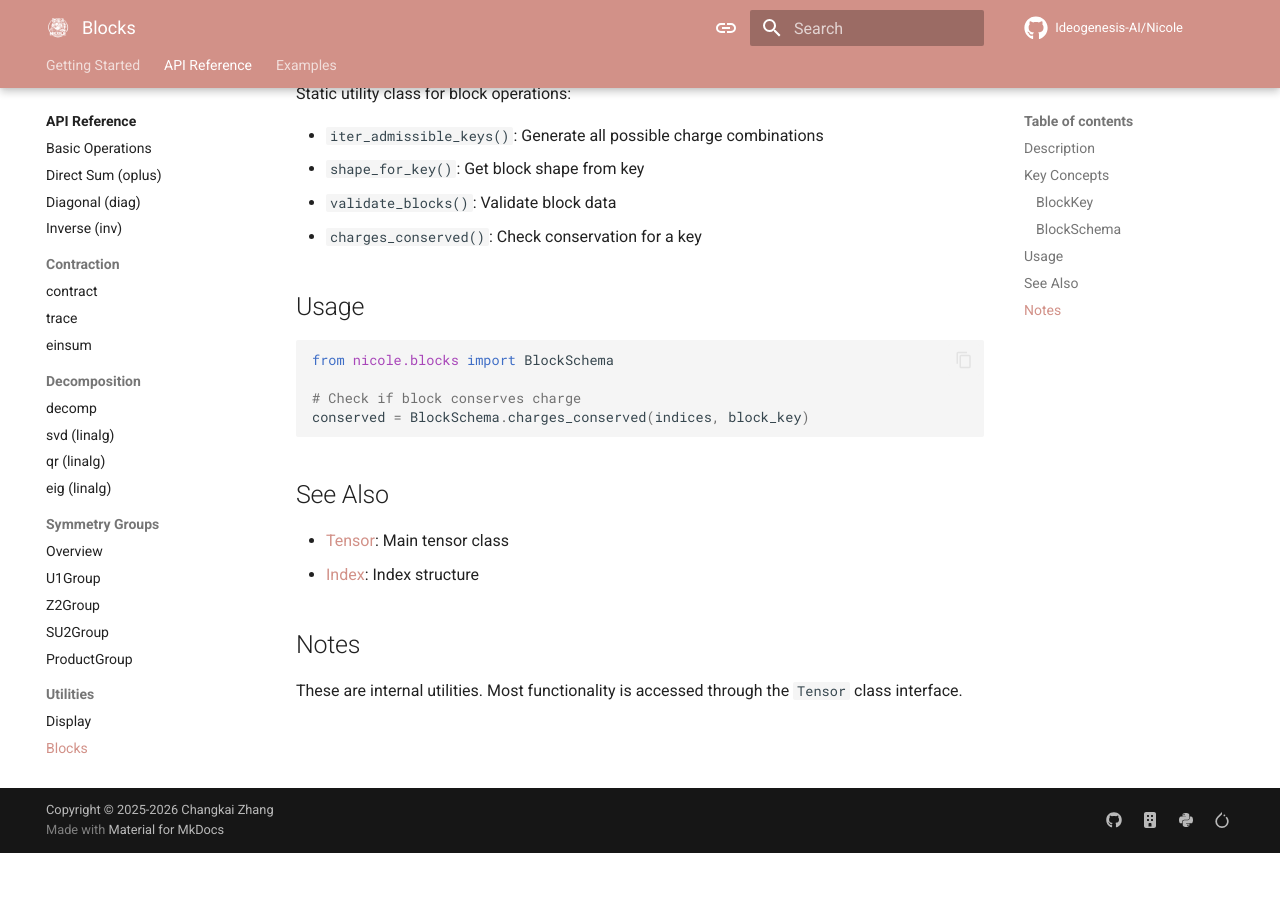
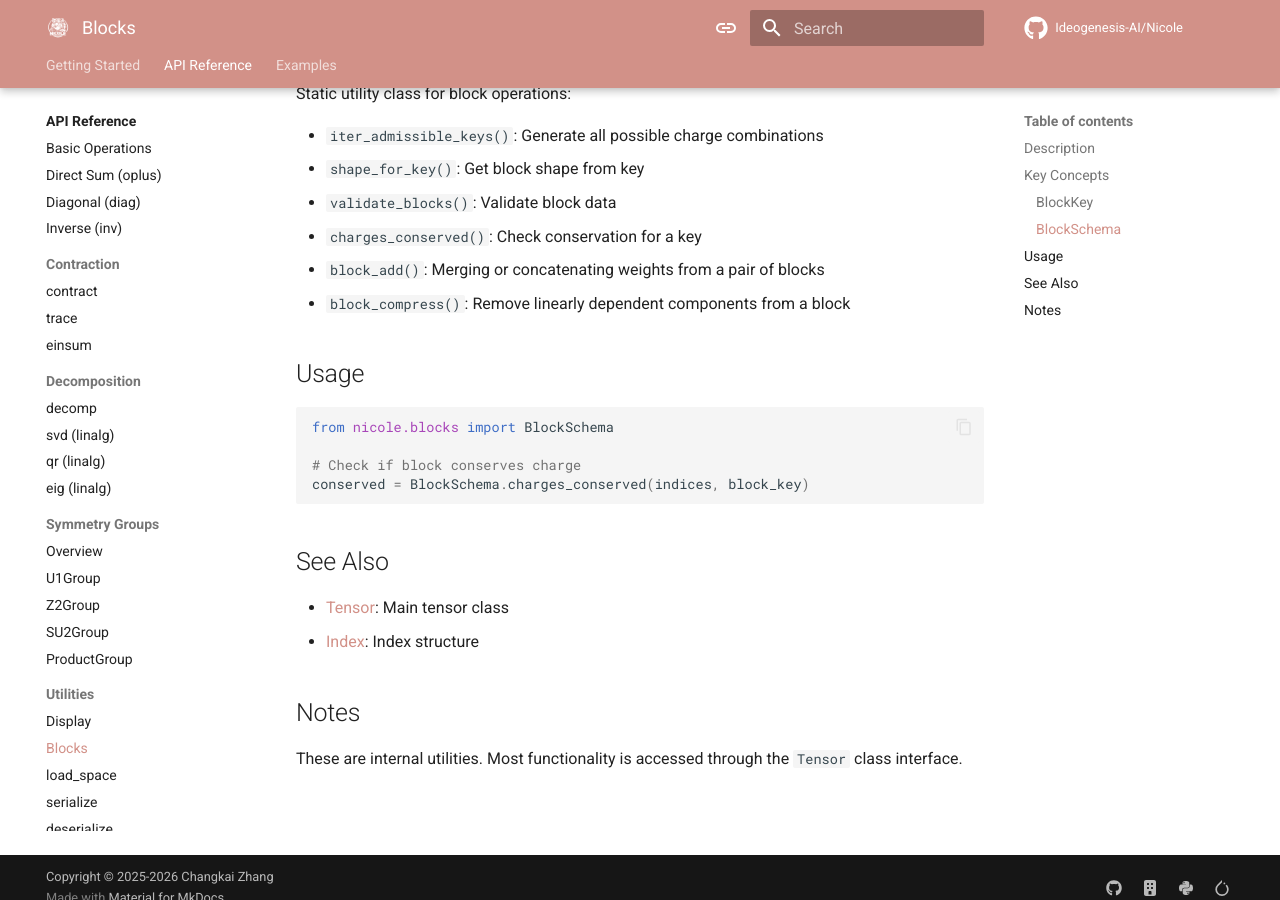
Before and after one commit to Ideogenesis-AI/Nicole, an MkDocs documentation site: the page built from docs/api/utilities/blocks.md, in a window 1280 px wide and 900 px high, scrolled down 679 px. Built offline with MkDocs 1.6.1 and Material for MkDocs 9.7.7, drawn with Linux system fonts in a browser that asks for light colours; comment, search, counter and statistics services are not loaded; the version menu is left out; before the commit the page ends 1532 px from its top, so only the background shows below that.

Commit message:
Document new static methods block_add and block_compress in blocks.md for improved clarity on block operations

```diff
--- a/docs/api/utilities/blocks.md
+++ b/docs/api/utilities/blocks.md
@@ -28,6 +28,8 @@
 - `shape_for_key()`: Get block shape from key
 - `validate_blocks()`: Validate block data
 - `charges_conserved()`: Check conservation for a key
+- `block_add()`: Merging or concatenating weights from a pair of blocks
+- `block_compress()`: Remove linearly dependent components from a block
 
 ## Usage
 
```
